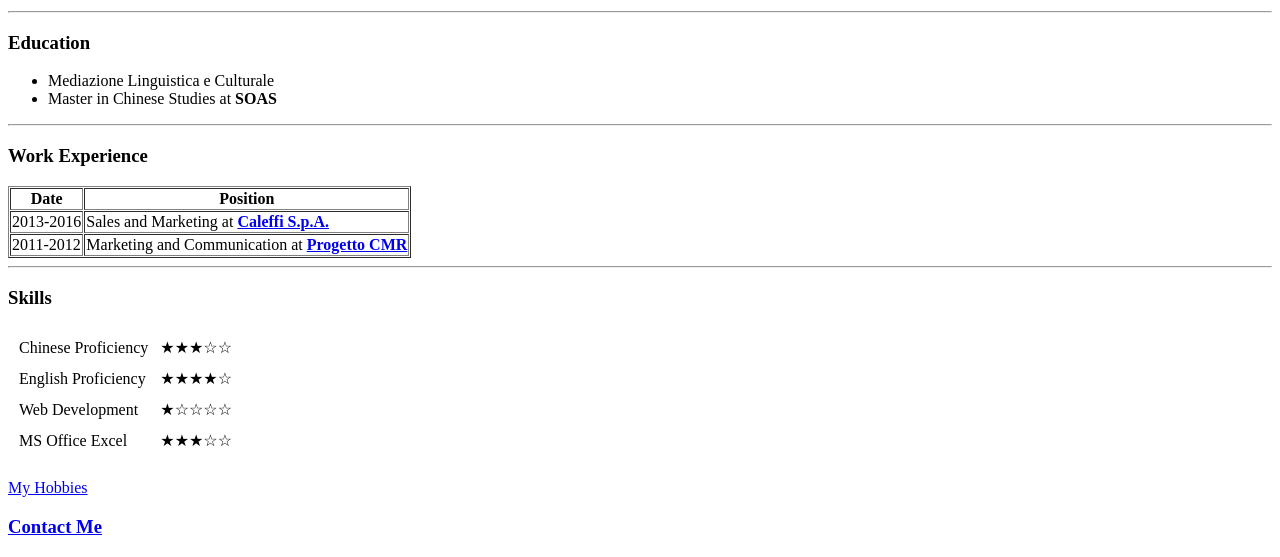
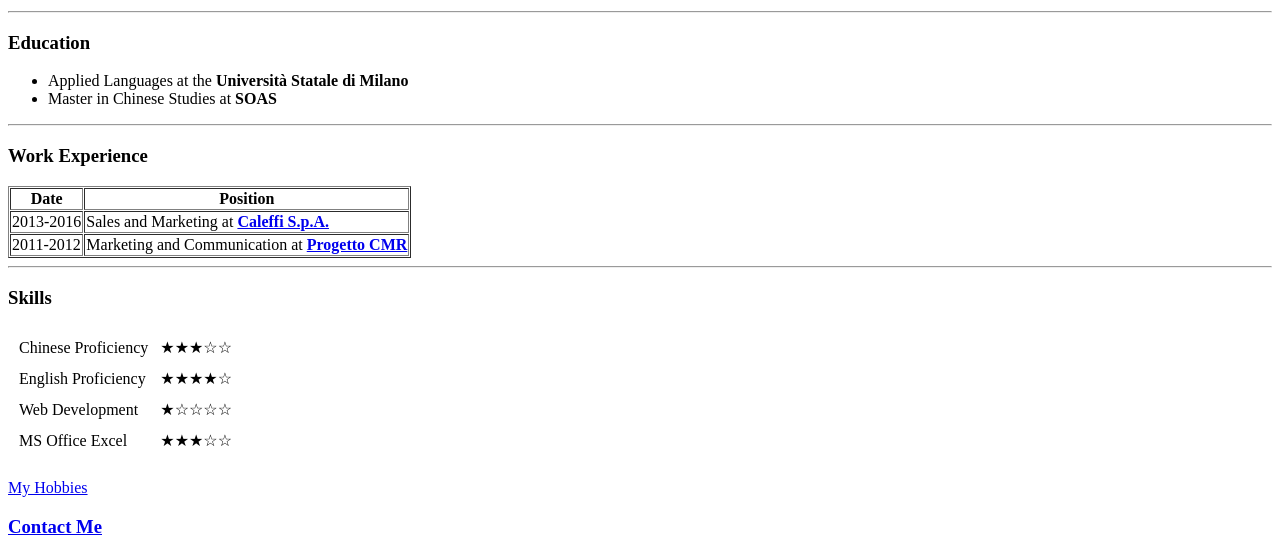
Before and after one commit to LorenzoG87/cv, a plain HTML site: page index.html in a window 1280 px wide. Shown: the part 351-908 px from the top of the page. Drawn offline with Linux system fonts and the light colour scheme.

Commit message:
Update index.html

```diff
--- a/index.html
+++ b/index.html
@@ -18,7 +18,7 @@
   <hr>
   <h3>Education</h3>
   <ul>
-    <li>Mediazione Linguistica e Culturale</li>
+    <li>Applied Languages at the <strong>Università Statale di Milano</strong></li>
     <li>Master in Chinese Studies at <strong>SOAS</strong></li>
   </ul>
   <hr>
```
